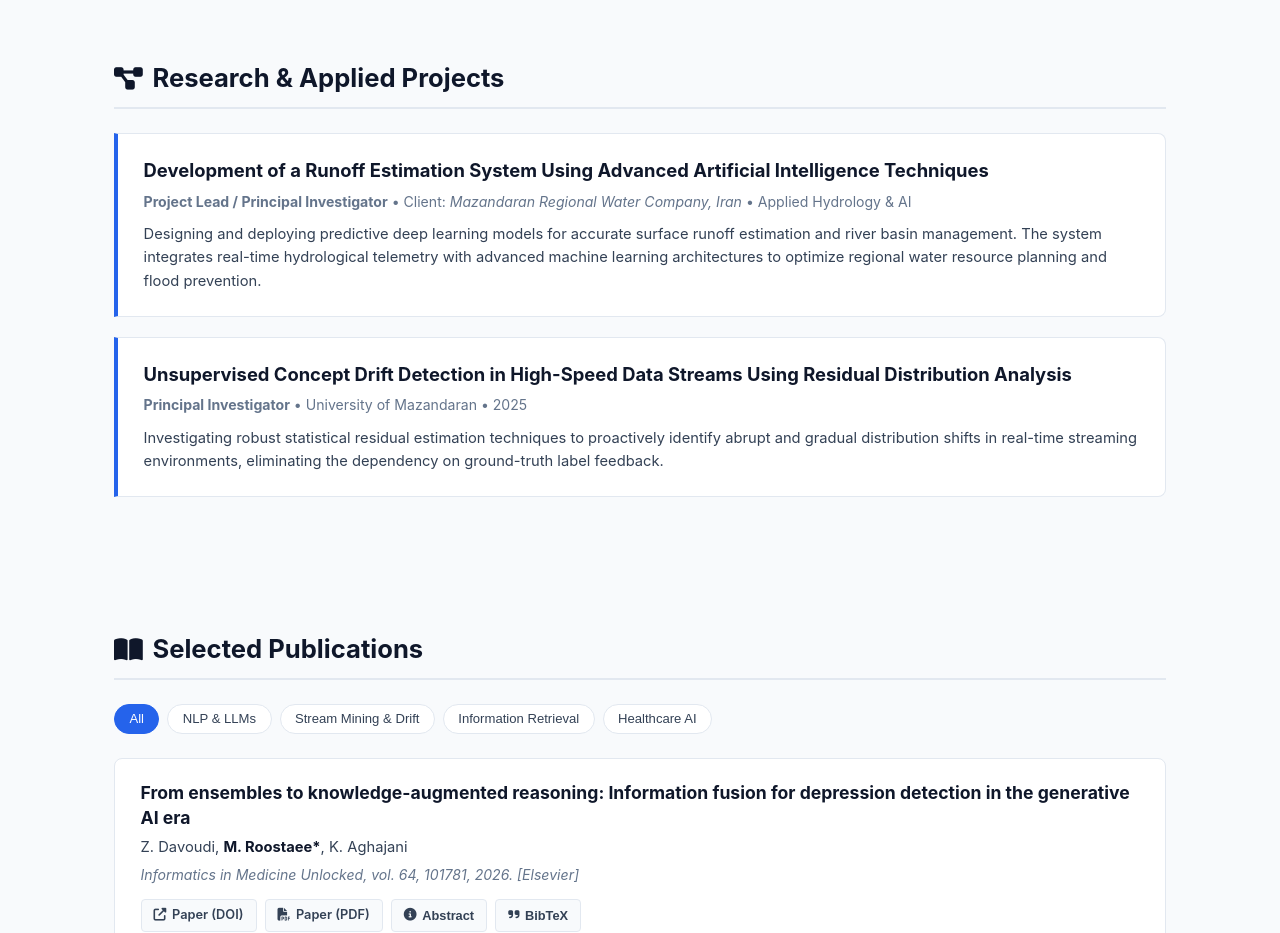
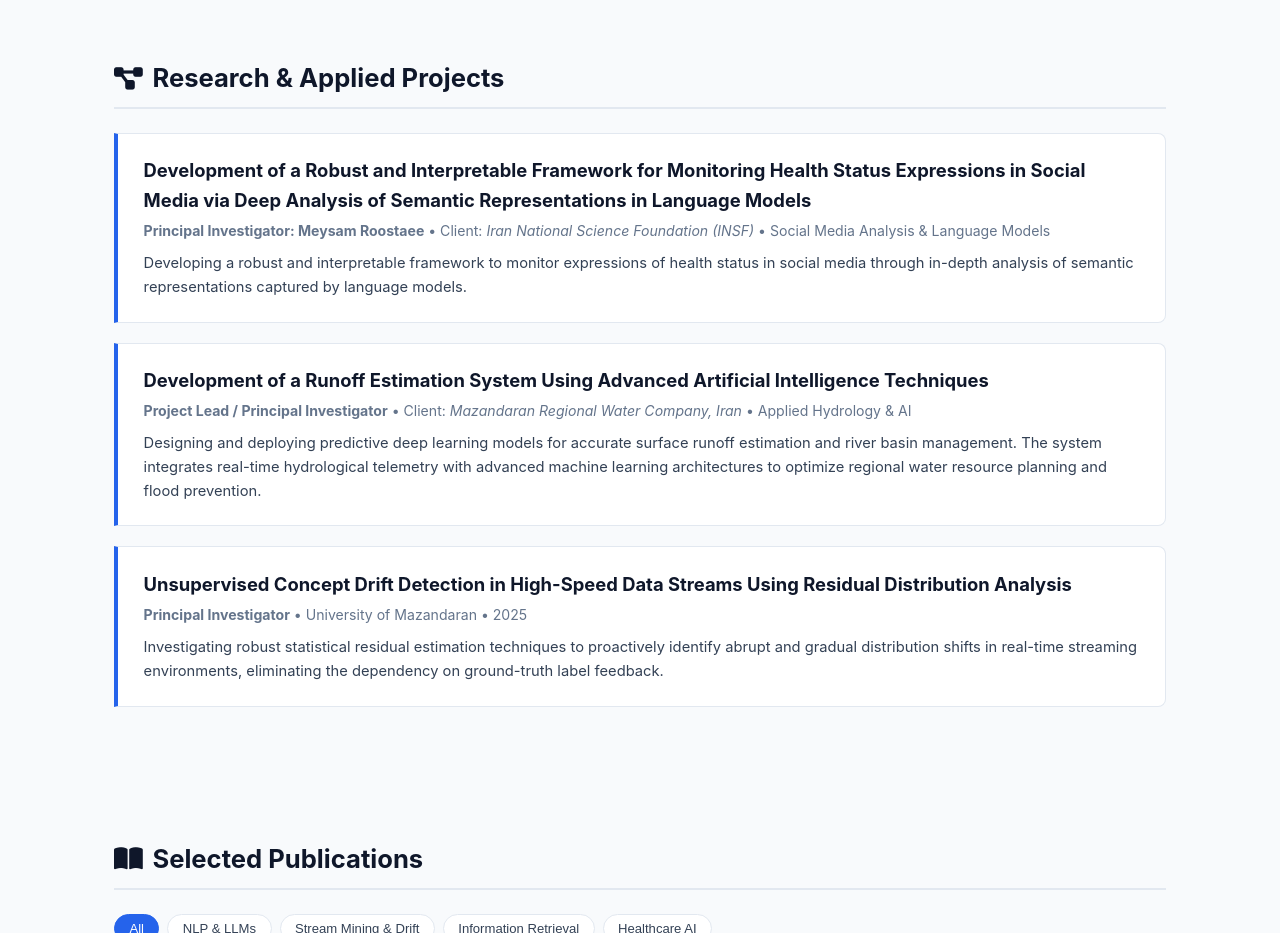
Before and after one commit to roostaee/roostaee.github.io, a plain HTML site: page index.html in a window 1280 px wide. Shown: the part 1480-2413 px from the top of the page. Drawn offline with Linux system fonts and the light colour scheme.

Commit message:
Update index.html

```diff
--- a/index.html
+++ b/index.html
@@ -874,6 +874,20 @@ nav {
     <section id="projects">
       <h2 class="section-title"><i class="fas fa-project-diagram"></i> Research & Applied Projects</h2>
 
+        <div class="project-card">
+        <h3 class="project-title">
+          Development of a Robust and Interpretable Framework for Monitoring Health Status Expressions in Social Media via Deep Analysis of Semantic Representations in Language Models
+        </h3>
+        <div class="project-meta">
+          <strong>Principal Investigator: Meysam Roostaee</strong>
+          &bull; Client: <em>Iran National Science Foundation (INSF)</em>
+          &bull; Social Media Analysis & Language Models
+        </div>
+        <p style="font-size: 0.92rem;">
+          Developing a robust and interpretable framework to monitor expressions of health status in social media through in-depth analysis of semantic representations captured by language models.
+        </p>
+      </div>
+
       <div class="project-card">
         <h3 class="project-title">Development of a Runoff Estimation System Using Advanced Artificial Intelligence Techniques</h3>
         <div class="project-meta"><strong>Project Lead / Principal Investigator</strong> &bull; Client: <em>Mazandaran Regional Water Company, Iran</em> &bull; Applied Hydrology & AI</div>
```
